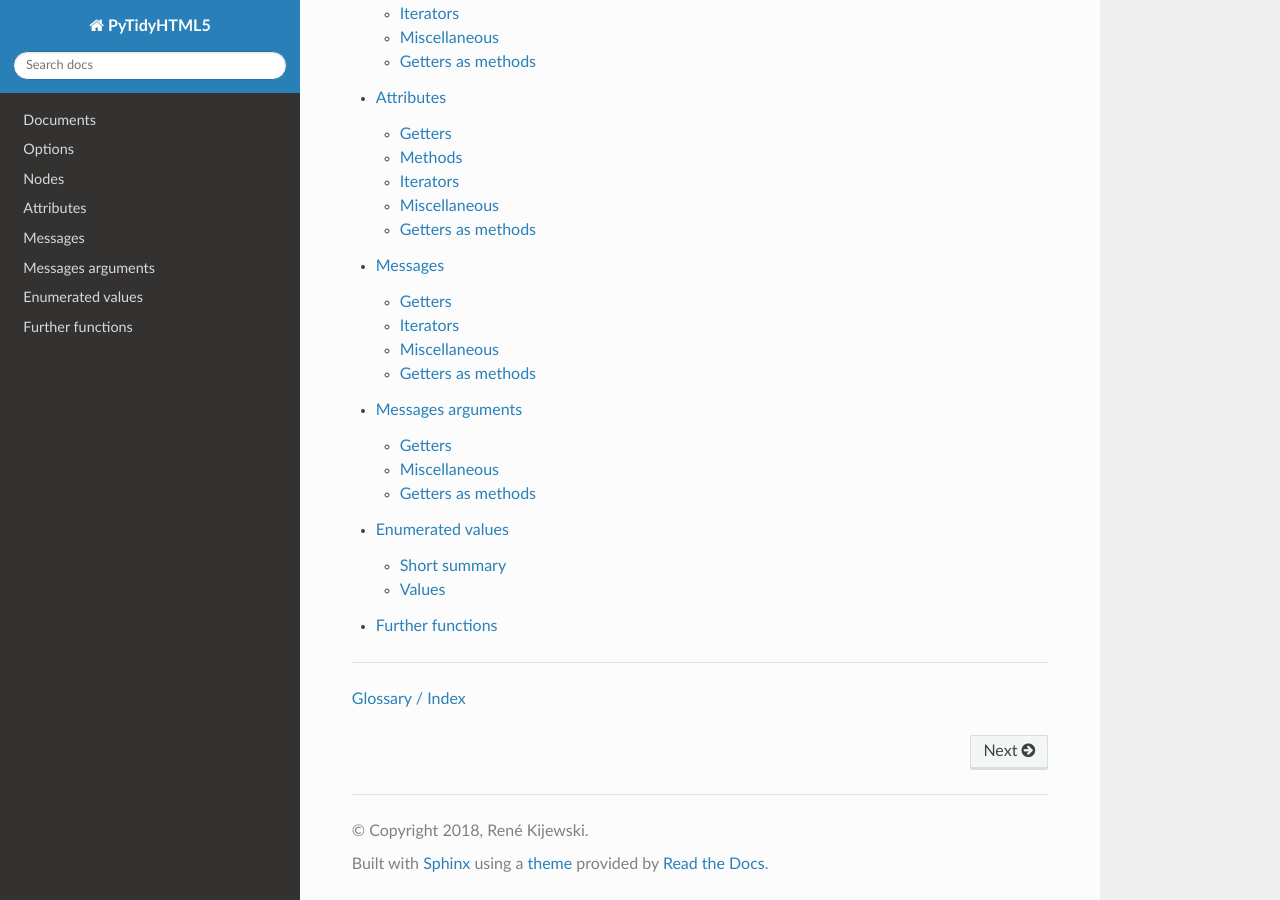
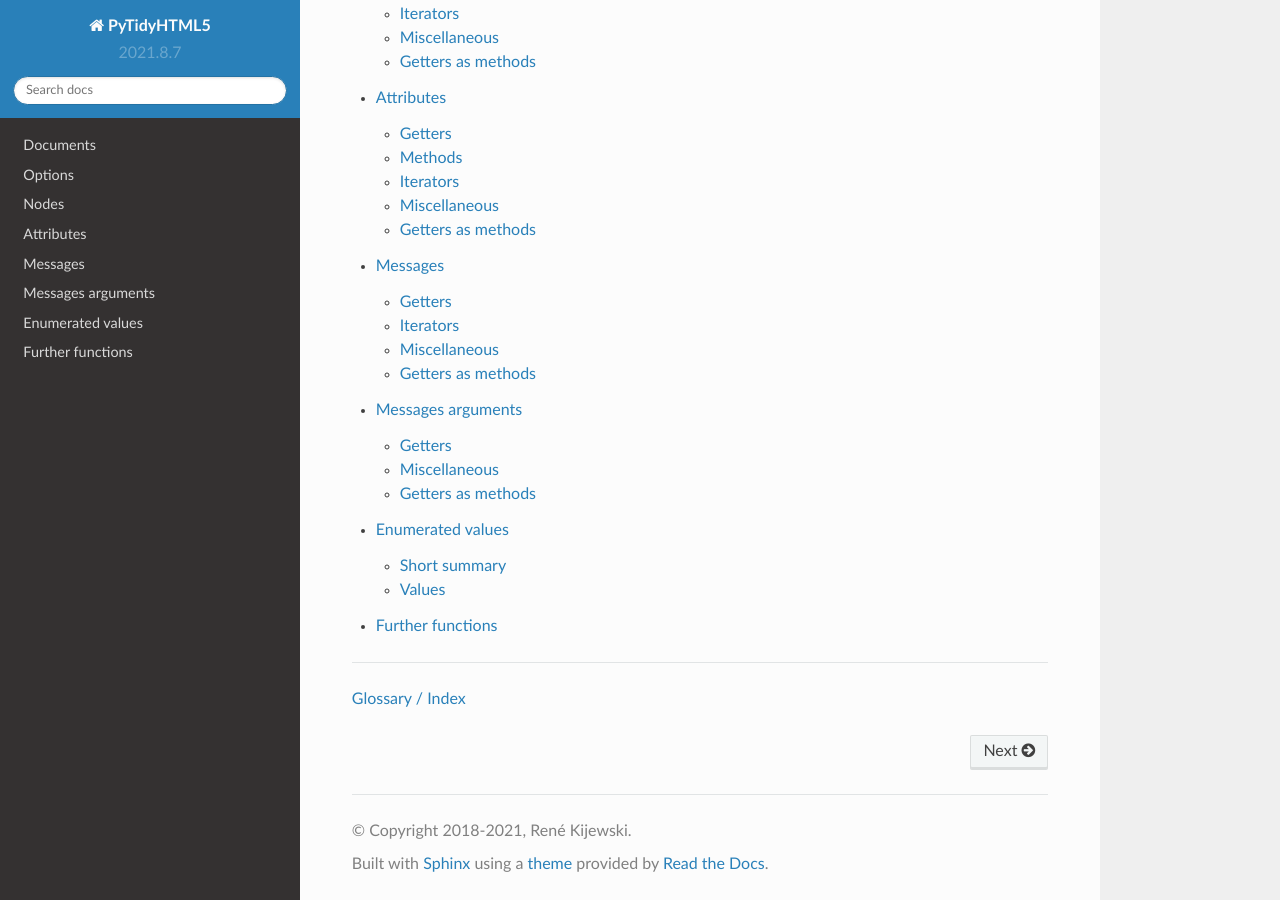
Before and after one commit to Kijewski/pytidyhtml5, a Sphinx documentation site: the page built from docs/index.rst, in a window 1280 px wide and 900 px high, scrolled down 613 px. Built offline with Sphinx 7.4.7 and the Read the Docs theme 2.0.0, drawn with Linux system fonts in a browser that asks for light colours; the version number could not be read and is left out.

Commit message:
Bump version number, use filename extensions

```diff
--- a/docs/conf.py
+++ b/docs/conf.py
@@ -57,14 +57,14 @@ master_doc = 'index'
 
 # General information about the project.
 project = u'PyTidyHTML5'
-copyright = u'2018, René Kijewski'
+copyright = u'2018-2021, René Kijewski'
 author = u'René Kijewski'
 
 # The version info for the project you're documenting, acts as replacement for
 # |version| and |release|, also used in various other places throughout the
 # built documents.
 #
-with open(os.path.join(os.path.abspath('..'), 'lib', 'VERSION'), 'rt') as f:
+with open(os.path.join(os.path.abspath('..'), 'lib', 'VERSION.txt'), 'rt') as f:
     # The full version, including alpha/beta/rc tags.
     release = eval(f.read())
     # The short X.Y version.
--- /dev/null
+++ b/lib/VERSION.txt
@@ -0,0 +1 @@
+"2021.8.7"
--- a/setup.py
+++ b/setup.py
@@ -28,8 +28,8 @@ name = 'pytidyhtml5'
 
 setup(
     name=name,
-    version=get_text('VERSION'),
-    long_description=get_text('DESCRIPTION'),
+    version=get_text('VERSION.txt'),
+    long_description=get_text('DESCRIPTION.txt'),
     description='HTML clean-up and repair: Statically linked Python interface for tidy-html5.',
     author='René Kijewski',
     author_email='pypi.org@k6i.de',
```
Also changed, not shown: 5 other files.
